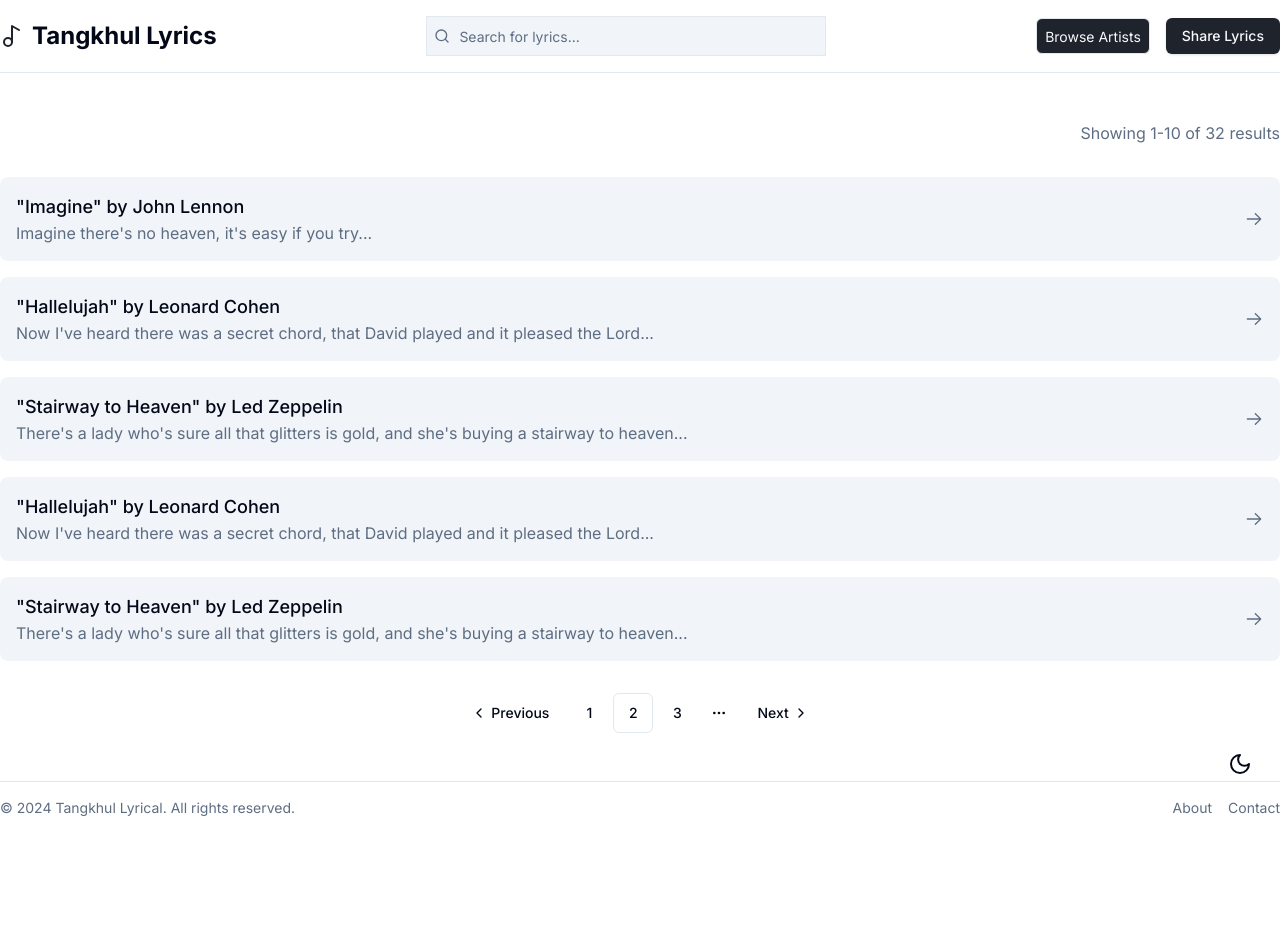
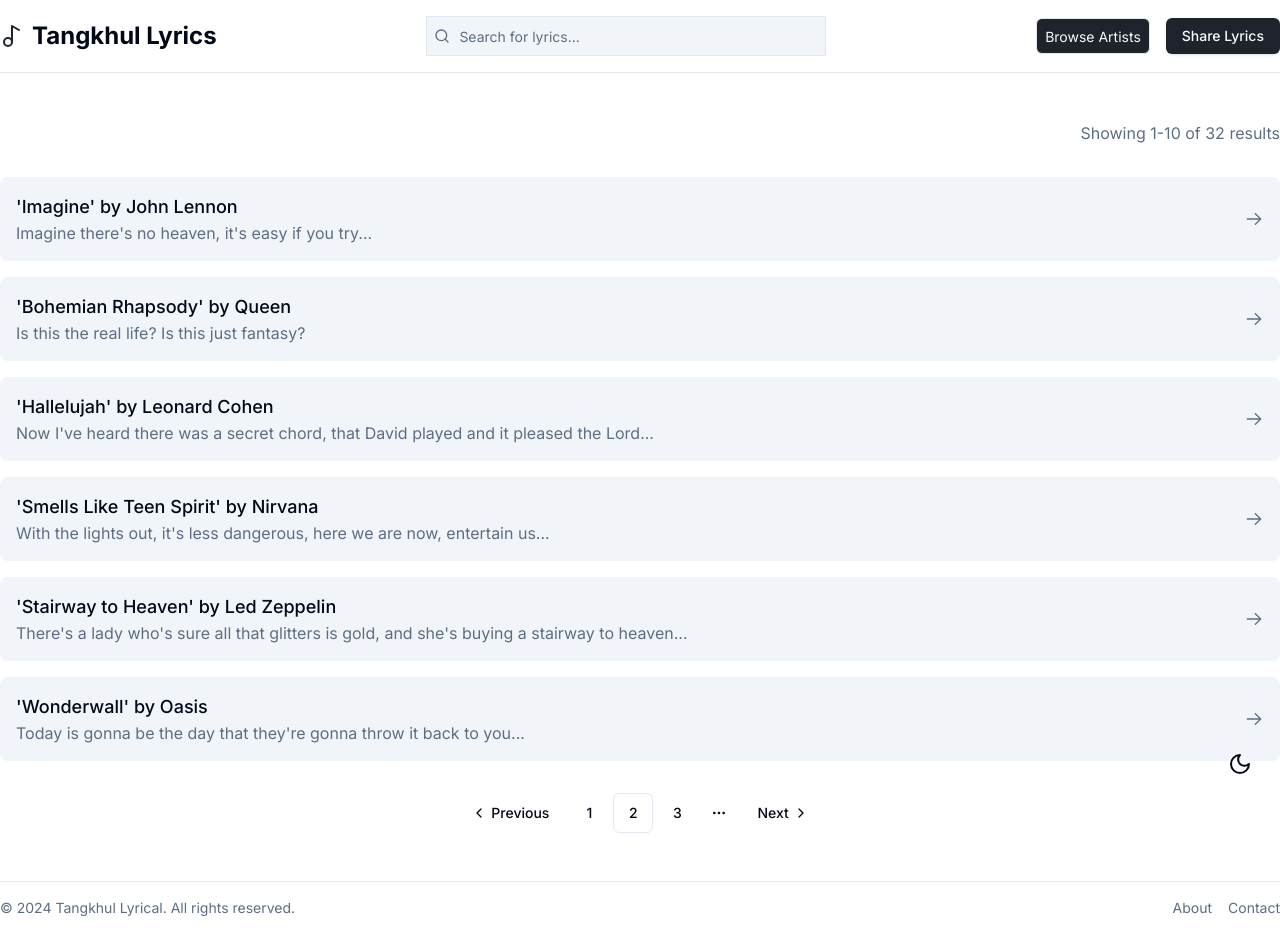
Before and after one commit to Chipui-Kasar/lyrics, a Next.js app: page /search in a window 1280 px wide. Before the commit the page ends 834 px from the top, so only its background shows below. Built offline with nearby package versions, Linux system fonts and the light colour scheme.

Commit message:
test deployment

```diff
--- a/src/components/component/AllArtists/ArtistsSongList/Lyrics/Lyrics.tsx
+++ b/src/components/component/AllArtists/ArtistsSongList/Lyrics/Lyrics.tsx
@@ -26,31 +26,23 @@ const Lyrics = ({
               className="aspect-square overflow-hidden rounded-lg object-cover"
             />
             <div className="prose text-muted-foreground">
-              <p
-                dangerouslySetInnerHTML={{
-                  __html: ` Is this the real life? Is this just fantasy? Caught in the
+              <p>
+                Is this the real life? Is this just fantasy? Caught in the
                 landslide, no escape from reality. Open your eyes, look up to
-                the skies and see, I'm just a poor boy, I need no sympathy.`,
-                }}
-              ></p>
-              <p
-                dangerouslySetInnerHTML={{
-                  __html: ` Because I'm easy come, easy go, a little high, little low.
-                Anyway the wind blows, nothing really matters to me.`,
-                }}
-              ></p>
-              <p
-                dangerouslySetInnerHTML={{
-                  __html: `  Mama, just killed a man, put a gun against his head, pulled my
-                trigger, now he's dead.`,
-                }}
-              ></p>
-              <p
-                dangerouslySetInnerHTML={{
-                  __html: `Mama, life had just begun, but now I've gone and thrown it all
-                away.`,
-                }}
-              ></p>
+                the skies and see, I'm just a poor boy, I need no sympathy.
+              </p>
+              <p>
+                Because I'm easy come, easy go, a little high, little low.
+                Anyway the wind blows, nothing really matters to me.
+              </p>
+              <p>
+                Mama, just killed a man, put a gun against his head, pulled my
+                trigger, now he's dead.
+              </p>
+              <p>
+                Mama, life had just begun, but now I've gone and thrown it all
+                away.
+              </p>
             </div>
           </div>
         </div>
--- a/src/components/component/AllArtists/ArtistsSongList/SongDetails/SongDetails.tsx
+++ b/src/components/component/AllArtists/ArtistsSongList/SongDetails/SongDetails.tsx
@@ -25,9 +25,11 @@ export default function SongDetails({
             />
             <div className="space-y-2 text-center">
               <h1 className="text-3xl font-bold">{params.songTitle}</h1>
-              <p className="text-muted-foreground">{params.artists}</p>
               <p className="text-muted-foreground">
-                {params.artists} IV (1971)
+                {params.artists.replace(/'/g, "&apos;")}
+              </p>
+              <p className="text-muted-foreground">
+                {params.artists.replace(/'/g, "&#39;")} IV (1971)
               </p>
             </div>
             <div className="mt-6 flex gap-4">
@@ -36,7 +38,10 @@ export default function SongDetails({
                 Share
               </Button>
               <Link
-                href={`/artists/${params.artists}/lyrics/${params.songTitle}`}
+                href={`/artists/${params.artists.replace(
+                  /'/g,
+                  "&apos;"
+                )}/lyrics/${params.songTitle.replace(/'/g, "&apos;")}`}
               >
                 <Button>View Lyrics</Button>
               </Link>
@@ -56,15 +61,12 @@ export default function SongDetails({
             </div>
             <div>
               <h2 className="mb-2 text-lg font-medium">About</h2>
-              <p
-                className="text-sm text-muted-foreground"
-                dangerouslySetInnerHTML={{
-                  __html: ` "Stairway to Heaven" is a song by the English rock band Led
-                Zeppelin, released in 1971. It is widely regarded as one of the
-                greatest rock songs of all time, known for its complex structure
-                and Robert Plant's poetic lyrics.`,
-                }}
-              ></p>
+              <p className="text-sm text-muted-foreground">
+                &quot;Stairway to Heaven&quot; is a song by the English rock
+                band Led Zeppelin, released in 1971. It is widely regarded as
+                one of the greatest rock songs of all time, known for its
+                complex structure and Robert Plant&apos;s poetic lyrics.
+              </p>
             </div>
           </div>
         </div>
--- a/src/components/component/SearchResult/SearchResult.tsx
+++ b/src/components/component/SearchResult/SearchResult.tsx
@@ -23,18 +23,12 @@ const SearchResult = ({ params }: { params: string }) => {
           <Link href="#" className="group" prefetch={false}>
             <div className="flex items-center gap-4 p-4 rounded-lg bg-muted hover:bg-muted/50 transition-colors">
               <div className="flex-1">
-                <h2
-                  className="text-lg font-medium group-hover:underline"
-                  dangerouslySetInnerHTML={{
-                    __html: ` "Imagine" by John Lennon`,
-                  }}
-                ></h2>
-                <p
-                  className="text-muted-foreground line-clamp-2"
-                  dangerouslySetInnerHTML={{
-                    __html: `Imagine there's no heaven, it's easy if you try...`,
-                  }}
-                ></p>
+                <h2 className="text-lg font-medium group-hover:underline">
+                  &#39;Imagine&#39; by John Lennon
+                </h2>
+                <p className="text-muted-foreground line-clamp-2">
+                  Imagine there&#39;s no heaven, it&#39;s easy if you try...
+                </p>
               </div>
               <ArrowRightIcon className="w-5 h-5 text-muted-foreground" />
             </div>
@@ -42,38 +36,12 @@ const SearchResult = ({ params }: { params: string }) => {
           <Link href="#" className="group" prefetch={false}>
             <div className="flex items-center gap-4 p-4 rounded-lg bg-muted hover:bg-muted/50 transition-colors">
               <div className="flex-1">
-                <h2
-                  className="text-lg font-medium group-hover:underline"
-                  dangerouslySetInnerHTML={{
-                    __html: `"Hallelujah" by Leonard Cohen`,
-                  }}
-                ></h2>
-                <p
-                  className="text-muted-foreground line-clamp-2"
-                  dangerouslySetInnerHTML={{
-                    __html: `Now I've heard there was a secret chord, that David played and it pleased the Lord...`,
-                  }}
-                ></p>
-              </div>
-              <ArrowRightIcon className="w-5 h-5 text-muted-foreground" />
-            </div>
-          </Link>
-
-          <Link href="#" className="group" prefetch={false}>
-            <div className="flex items-center gap-4 p-4 rounded-lg bg-muted hover:bg-muted/50 transition-colors">
-              <div className="flex-1">
-                <h2
-                  className="text-lg font-medium group-hover:underline"
-                  dangerouslySetInnerHTML={{
-                    __html: `"Stairway to Heaven" by Led Zeppelin`,
-                  }}
-                ></h2>
-                <p
-                  className="text-muted-foreground line-clamp-2"
-                  dangerouslySetInnerHTML={{
-                    __html: `There's a lady who's sure all that glitters is gold, and she's buying a stairway to heaven...`,
-                  }}
-                ></p>
+                <h2 className="text-lg font-medium group-hover:underline">
+                  &#39;Bohemian Rhapsody&#39; by Queen
+                </h2>
+                <p className="text-muted-foreground line-clamp-2">
+                  Is this the real life? Is this just fantasy?
+                </p>
               </div>
               <ArrowRightIcon className="w-5 h-5 text-muted-foreground" />
             </div>
@@ -81,38 +49,55 @@ const SearchResult = ({ params }: { params: string }) => {
           <Link href="#" className="group" prefetch={false}>
             <div className="flex items-center gap-4 p-4 rounded-lg bg-muted hover:bg-muted/50 transition-colors">
               <div className="flex-1">
-                <h2
-                  className="text-lg font-medium group-hover:underline"
-                  dangerouslySetInnerHTML={{
-                    __html: `"Hallelujah" by Leonard Cohen`,
-                  }}
-                ></h2>
-                <p
-                  className="text-muted-foreground line-clamp-2"
-                  dangerouslySetInnerHTML={{
-                    __html: `Now I've heard there was a secret chord, that David played and it pleased the Lord...`,
-                  }}
-                ></p>
+                <h2 className="text-lg font-medium group-hover:underline">
+                  &apos;Hallelujah&apos; by Leonard Cohen
+                </h2>
+                <p className="text-muted-foreground line-clamp-2">
+                  Now I&apos;ve heard there was a secret chord, that David
+                  played and it pleased the Lord...
+                </p>
               </div>
               <ArrowRightIcon className="w-5 h-5 text-muted-foreground" />
             </div>
           </Link>
-
           <Link href="#" className="group" prefetch={false}>
             <div className="flex items-center gap-4 p-4 rounded-lg bg-muted hover:bg-muted/50 transition-colors">
               <div className="flex-1">
-                <h2
-                  className="text-lg font-medium group-hover:underline"
-                  dangerouslySetInnerHTML={{
-                    __html: `"Stairway to Heaven" by Led Zeppelin`,
-                  }}
-                ></h2>
-                <p
-                  className="text-muted-foreground line-clamp-2"
-                  dangerouslySetInnerHTML={{
-                    __html: `There's a lady who's sure all that glitters is gold, and she's buying a stairway to heaven...`,
-                  }}
-                ></p>
+                <h2 className="text-lg font-medium group-hover:underline">
+                  &#39;Smells Like Teen Spirit&#39; by Nirvana
+                </h2>
+                <p className="text-muted-foreground line-clamp-2">
+                  With the lights out, it&#39;s less dangerous, here we are now,
+                  entertain us...
+                </p>
+              </div>
+              <ArrowRightIcon className="w-5 h-5 text-muted-foreground" />
+            </div>
+          </Link>
+          <Link href="#" className="group" prefetch={false}>
+            <div className="flex items-center gap-4 p-4 rounded-lg bg-muted hover:bg-muted/50 transition-colors">
+              <div className="flex-1">
+                <h2 className="text-lg font-medium group-hover:underline">
+                  &#39;Stairway to Heaven&#39; by Led Zeppelin
+                </h2>
+                <p className="text-muted-foreground line-clamp-2">
+                  There&#39;s a lady who&#39;s sure all that glitters is gold,
+                  and she&#39;s buying a stairway to heaven...
+                </p>
+              </div>
+              <ArrowRightIcon className="w-5 h-5 text-muted-foreground" />
+            </div>
+          </Link>
+          <Link href="#" className="group" prefetch={false}>
+            <div className="flex items-center gap-4 p-4 rounded-lg bg-muted hover:bg-muted/50 transition-colors">
+              <div className="flex-1">
+                <h2 className="text-lg font-medium group-hover:underline">
+                  &#39;Wonderwall&#39; by Oasis
+                </h2>
+                <p className="text-muted-foreground line-clamp-2">
+                  Today is gonna be the day that they&#39;re gonna throw it back
+                  to you...
+                </p>
               </div>
               <ArrowRightIcon className="w-5 h-5 text-muted-foreground" />
             </div>
```
